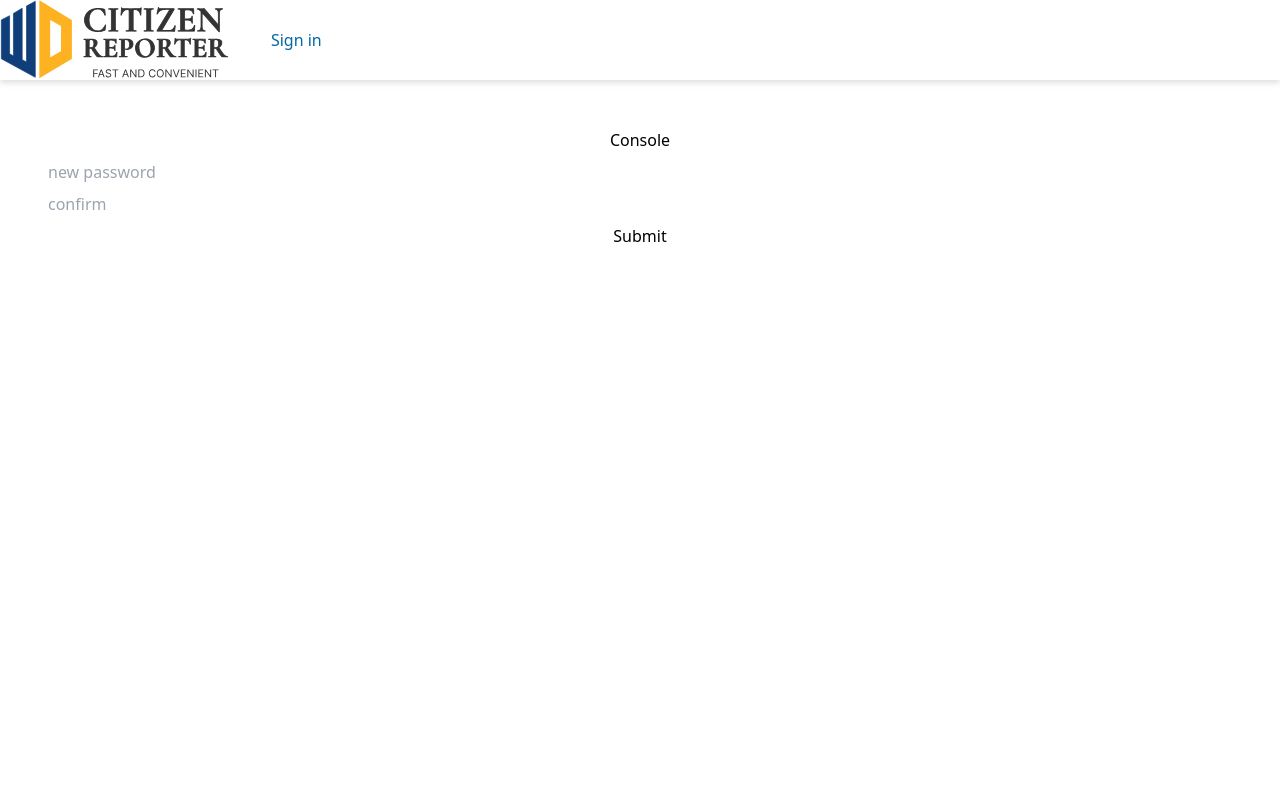
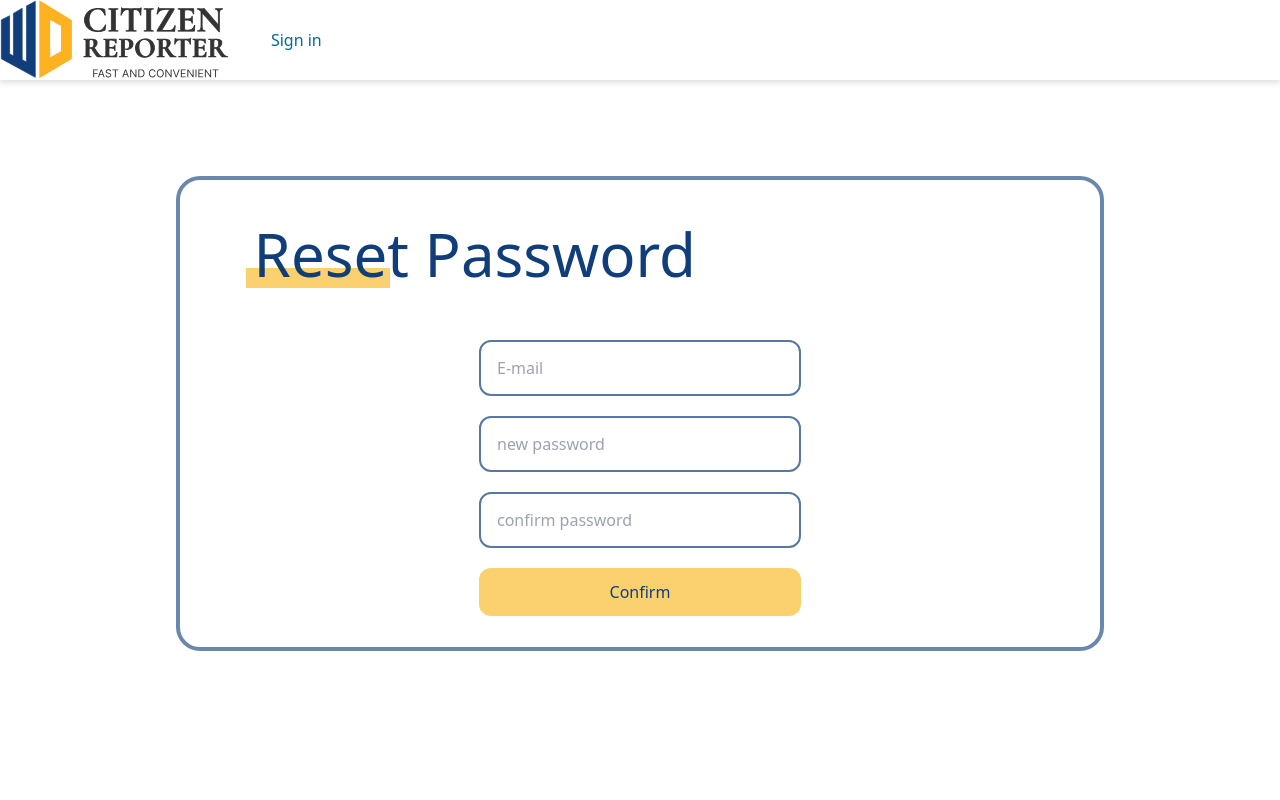
Before and after one commit to CitizenMedia-TW/client, a Next.js app: page /auth/reset-pass in a window 1280 px wide. Shown: the top 800 px of the page. Built offline with nearby package versions, Linux system fonts and the light colour scheme; no server answers.

Commit message:
fix: Fix auth pages' layout applying block component

```diff
--- a/app/auth/Block.tsx
+++ b/app/auth/Block.tsx
@@ -2,24 +2,25 @@ export default function Block({
   title,
   children,
 }: {
-  title?: string
-  children: React.ReactNode
+  title?: string;
+  children: React.ReactNode;
 }) {
   return (
-    <div className="w-full h-screen flex justify-center items-center flex-wrap">
-      <div className="w-full h-full bg-white flex flex-col justify-center 2xl:px-52 xl:px-44 lg:px-28 px-4 2xl:pt-36 xl:pt-24 lg:pt-16 pt-10 pb-44">
-        <div className="w-full h-full rounded-3xl border-solid border-[#6a87ad] border-4">
-          <div className="w-full md:h-1/6 flex items-end">
-            <div className="relative left-[8%] translate-y-1/2 flex flex-col-reverse">
-              <div className="relative -left-2 h-5 bg-[#fbd06e] w-36" />
-              <div className="top-1.5 text-[#0F3E7A] font-medium font-sans text-6xl -tracking-[2%] relative not-italic leading-10">
-                {title}
-              </div>
+    <div
+      className="w-screen h-screen bg-white flex flex-col content-end items-end flex-wrap 2xl:px-52 xl:px-44 lg:px-28 px-4 2xl:pt-36 xl:pt-24 lg:pt-16 pt-[8%] pb-[4%] md:pb-44"
+      /*w/h-screen should be h-dvh/w-dvw but the browser dosen't support*/
+    >
+      <div className="w-full h-[90%] rounded-3xl border-solid border-[#6a87ad] border-4">
+        <div className="w-full md:h-1/6 flex items-end">
+          <div className="relative left-[8%] translate-y-1/2 flex flex-col-reverse">
+            <div className="relative -left-2 h-5 bg-[#fbd06e] w-36" />
+            <div className="relative top-1.5 text-[#0F3E7A] font-medium font-sans text-6xl -tracking-[2%] relative not-italic leading-10">
+              {title}
             </div>
           </div>
-          <div className="relative top-[15%]">{children}</div>
         </div>
+        <div className="relative top-[15%]">{children}</div>
       </div>
     </div>
-  )
+  );
 }
--- a/app/auth/forget-password/page.tsx
+++ b/app/auth/forget-password/page.tsx
@@ -1,38 +1,47 @@
-'use client'
-import React, { useState } from 'react'
-import { useSession } from 'next-auth/react'
-import axios from 'axios'
-
-const API_URL = process.env.API_URL || 'http://localhost:8080'
+"use client";
+import React, { useState } from "react";
+import { useSession } from "next-auth/react";
+import axios from "axios";
+import Block from "../Block";
+const API_URL = process.env.API_URL || "http://localhost:8080";
 
 async function sendMail(email: string) {
-  const result = await axios.post(API_URL + '/auth/forget-password', {
+  const result = await axios.post(API_URL + "/auth/forget-password", {
     email: email,
-  })
-  console.log('result')
-  console.log(result)
-  if (result.data.message === 'User not found') window.alert('User not found')
+  });
+  console.log("result");
+  console.log(result);
+  if (result.data.message === "User not found") window.alert("User not found");
   else {
-    window.alert('Email sent')
-    return window.location.replace('/auth/signin')
+    window.alert("Email sent");
+    return window.location.replace("/auth/signin");
   }
 }
 
 export default function Home() {
-  const [email, setEmail] = useState('')
+  const [email, setEmail] = useState("");
 
   /* Redirect to homepage if user is logged in */
-  const { data: session } = useSession()
-  if (session) return window.location.replace('/')
-
+  const { data: session } = useSession();
+  if (session) return window.location.replace("/");
   return (
-    <div className="flex flex-col text-black">
+    <Block title={"Forget Password"}>
+      <div className="flex justify-center">
+        <div className="md:h-full md:w-1/2 w-full flex flex-col relative gap-y-2 md:gap-y-5 md:py-3">
           <input
             type="email"
+            className="relative left-1/2 -translate-x-1/2 h-14 rounded-xl border-2 border-[#5778a2] bg-white shrink-0 justify-center text-[#9E9E9E] font-sans not-italic font-medium leading-normal w-[70%] 2xl:w-96 px-4"
             placeholder="Email"
             onChange={(e) => setEmail(e.target.value)}
           />
-      <button onClick={() => sendMail(email)}>Send reset password email</button>
+          <button
+            className="relative left-1/2 -translate-x-1/2 w-[70%] 2xl:w-48 h-12 bg-[#fbd06e] rounded-xl text-[#0F3E7A] font-sans not-italic font-normal leading-normal"
+            onClick={() => sendMail(email)}
+          >
+            Send email
+          </button>
         </div>
-  )
+      </div>
+    </Block>
+  );
 }
--- a/app/auth/reset-pass/page.tsx
+++ b/app/auth/reset-pass/page.tsx
@@ -1,67 +1,82 @@
-'use client'
-import React, { useState } from 'react'
-import axios from 'axios'
-import { useSearchParams } from 'next/navigation'
-import { useSession } from 'next-auth/react'
+"use client";
+import React, { useState } from "react";
+import axios from "axios";
+import { useSearchParams } from "next/navigation";
+import { useSession } from "next-auth/react";
+import Block from "../Block";
 
 /* import Services from '../api/services' */
 
-const API_URL = 'http://localhost:8080'
+const API_URL = "http://localhost:8080";
 
 interface params {
-  id: string
-  token: string
-  pass: string
-  confirm: string
+  id: string;
+  token: string;
+  pass: string;
+  confirm: string;
 }
 
 async function resetPass({ id, token, pass, confirm }: params) {
   if (pass !== confirm) {
-    window.alert('passwords do not match')
+    window.alert("passwords do not match");
   } else {
     /* await Services.resetPass(id, token, pass) */
     const res = await axios.post(`${API_URL}/auth/reset-password`, {
       id: id,
       password: pass,
       token: token,
-    })
+    });
     if (res.status === 200) {
-      window.alert(res.data.message)
-      return window.location.replace('/auth/signin')
+      window.alert(res.data.message);
+      return window.location.replace("/auth/signin");
     } else {
-      window.alert(res.data.message)
+      window.alert(res.data.message);
     }
   }
 }
 
 export default function Home() {
-  const query = useSearchParams()
-  const id = query.get('id') ?? ''
-  const token = query.get('token') ?? ''
+  const query = useSearchParams();
+  const id = query.get("id") ?? "";
+  const token = query.get("token") ?? "";
 
-  const [pass, setPass] = useState('')
-  const [confirm, setConfirm] = useState('')
+  const [pass, setPass] = useState("");
+  const [confirm, setConfirm] = useState("");
 
   /* Redirect to homepage if user is logged in */
-  const { data: session } = useSession()
-  if (session) return window.location.replace('/')
+  const { data: session } = useSession();
+  if (session) return window.location.replace("/");
 
   return (
-    <section className="text-black h-screen flex flex-col gap-2 m-12">
-      <button onClick={() => console.log(id, token)}>Console</button>
+    <Block title={"Reset Password"}>
+      <div className="flex justify-center">
+        <div className="md:h-full md:w-1/2 w-full flex flex-col relative gap-y-2 md:gap-y-5 md:py-3">
           <input
             type="text"
+            className="relative left-1/2 -translate-x-1/2 h-14 rounded-xl border-2 border-[#5778a2] bg-white shrink-0 justify-center text-[#9E9E9E] font-sans not-italic font-medium leading-normal w-[70%] 2xl:w-96 px-4"
+            placeholder="E-mail"
+            onChange={(e) => setPass(e.target.value)}
+          />
+          <input
+            type="text"
+            className="relative left-1/2 -translate-x-1/2 h-14 rounded-xl border-2 border-[#5778a2] bg-white shrink-0 justify-center text-[#9E9E9E] font-sans not-italic font-medium leading-normal w-[70%] 2xl:w-96 px-4"
             placeholder="new password"
             onChange={(e) => setPass(e.target.value)}
           />
           <input
             type="text"
-        placeholder="confirm"
+            className="relative left-1/2 -translate-x-1/2 h-14 rounded-xl border-2 border-[#5778a2] bg-white shrink-0 justify-center text-[#9E9E9E] font-sans not-italic font-medium leading-normal w-[70%] 2xl:w-96 px-4"
+            placeholder="confirm password"
             onChange={(e) => setConfirm(e.target.value)}
           />
-      <button onClick={() => resetPass({ id, token, pass, confirm })}>
-        Submit
+          <button
+            className="relative left-1/2 -translate-x-1/2 w-[70%] 2xl:w-48 h-12 bg-[#fbd06e] rounded-xl text-[#0F3E7A] font-sans not-italic font-normal leading-normal"
+            onClick={() => resetPass({ id, token, pass, confirm })}
+          >
+            Confirm
           </button>
-    </section>
-  )
+        </div>
+      </div>
+    </Block>
+  );
 }
--- a/app/auth/signin/page.tsx
+++ b/app/auth/signin/page.tsx
@@ -1,38 +1,38 @@
-'use client'
-import React, { useState } from 'react'
-import { signIn, useSession } from 'next-auth/react'
-import Link from 'next/link'
-import { ImFacebook2 } from 'react-icons/im'
-import { FcGoogle } from 'react-icons/fc'
-import Block from '../Block'
+"use client";
+import React, { useState } from "react";
+import { signIn, useSession } from "next-auth/react";
+import Link from "next/link";
+import { ImFacebook2 } from "react-icons/im";
+import { FcGoogle } from "react-icons/fc";
+import Block from "../Block";
 
 async function credentials(data: { email: string; password: string }) {
-  const result = await signIn('credentials', {
+  const result = await signIn("credentials", {
     email: data.email,
     password: data.password,
     redirect: false,
-  })
+  });
   if (result?.error) {
-    console.log(result.error)
-    return window.alert('Please check your email and password')
+    console.log(result.error);
+    return window.alert("Please check your email and password");
   }
 }
 
 async function google() {
-  await signIn('google', { redirect: true })
+  await signIn("google", { redirect: true });
 }
 
 export default function Home() {
-  const [cred, setCred] = useState({ email: '', password: '' })
+  const [cred, setCred] = useState({ email: "", password: "" });
 
   /* Redirect to homepage if user is logged in */
-  const { data: session } = useSession()
+  const { data: session } = useSession();
   if (session) {
-    return window.location.replace('/')
+    return window.location.replace("/");
   }
 
   return (
-    <Block title={'LOGIN'}>
+    <Block title={"LOGIN"}>
       <div>
         <div className="w-full h-5/6 flex flex-col md:flex-row justify-around grow justify-items-center gap-y-2">
           <div className="md:h-full md:w-1/2 w-full flex flex-col relative md:py-14 gap-y-2 md:gap-y-6">
@@ -91,7 +91,7 @@ export default function Home() {
             </button>
             <div className="relative left-1/2 -translate-x-1/2 flex justify-center translate-y-2 md:-translate-y-1/8">
               <Link
-                href="/auth/signin/forget-password"
+                href="/auth/forget-password"
                 className="text-[#0F3E7A] font-sans text-[16px] not-italic font-normal leading-[50px] underline"
               >
                 Forget password?
@@ -109,5 +109,5 @@ export default function Home() {
         </div>
       </div>
     </Block>
-  )
+  );
 }
```
Also changed, not shown: app/auth/register/page.tsx (+39 -24 lines). Lines whose indentation alone changed are shown as unchanged.
